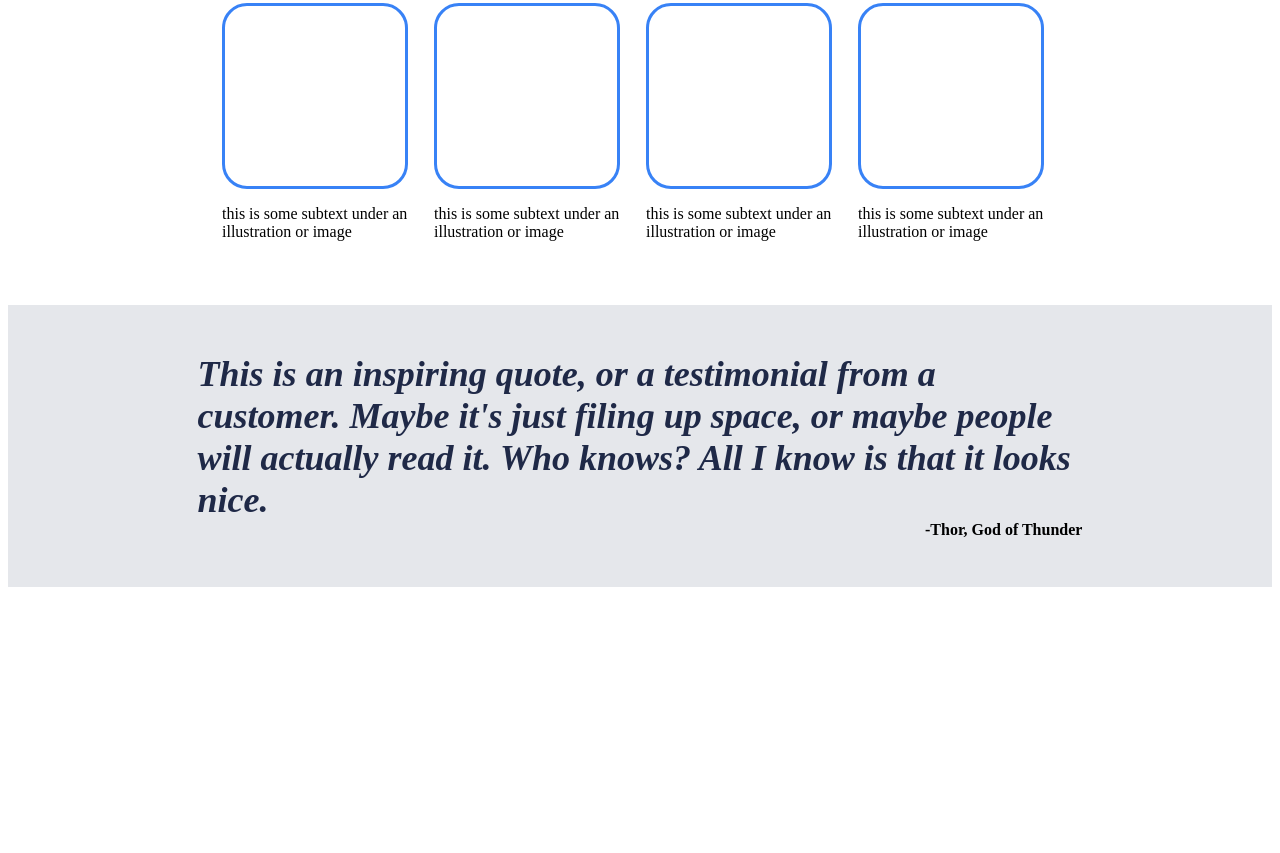
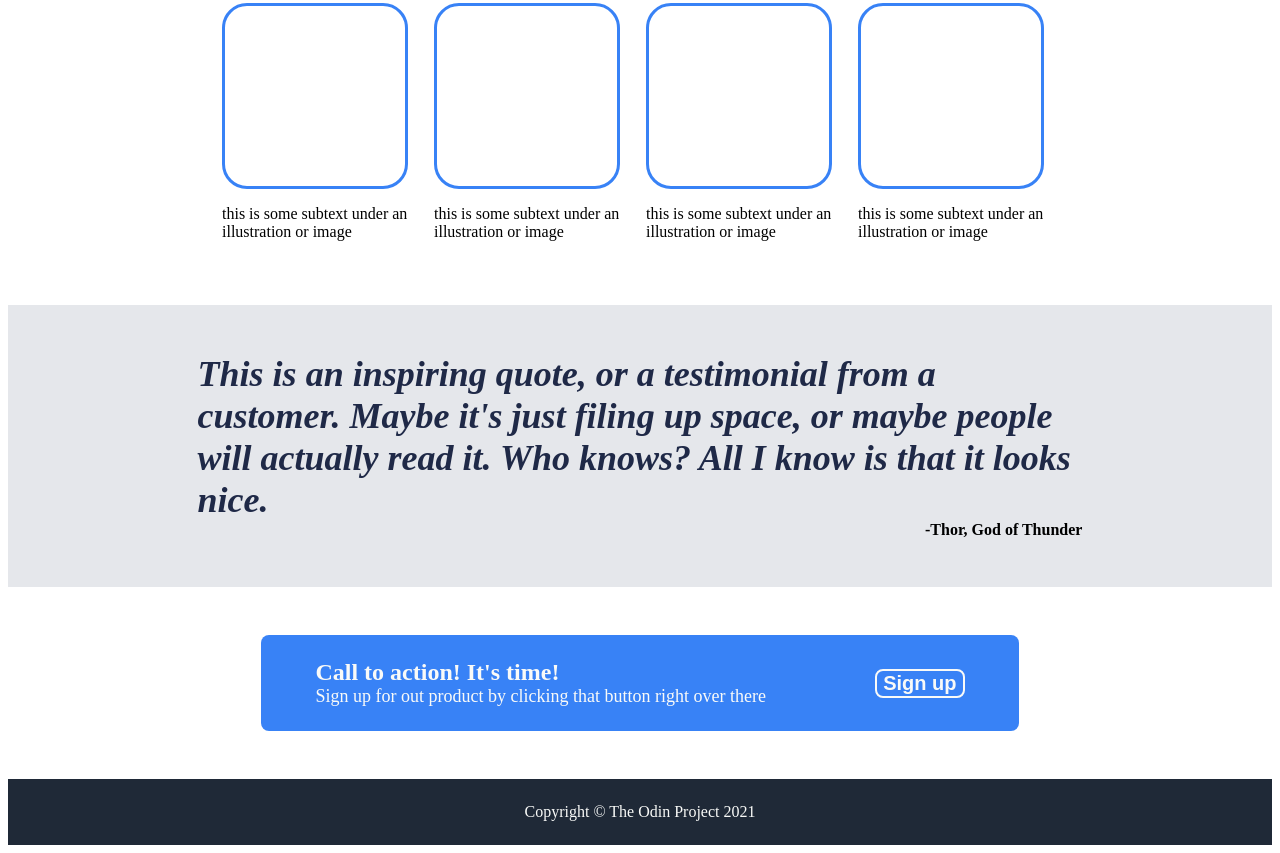
Before and after one commit to Ajraa/odin-landing_page, a plain HTML site: page index.html in a window 1280 px wide. Shown: the part 485-1338 px from the top of the page. Before the commit the page ends 1080 px from the top, so only its background shows below. Drawn offline with Linux system fonts and the light colour scheme.

Commit message:
Add footer

```diff
--- a/index.html
+++ b/index.html
@@ -79,5 +79,17 @@
         </div>
         <div class="quote-author">-Thor, God of Thunder</div>
     </div>
+
+    <div class="call">
+        <div class="text">
+            <div class="main-text">Call to action! It's time!</div>
+            <div class="subtext">Sign up for out product by clicking that button right over there</div>
+        </div>
+        <button>Sign up</button>
+    </div>
+
+    <div class="footer">
+        Copyright © The Odin Project 2021
+    </div>
 </body>
 </html>
--- a/style.css
+++ b/style.css
@@ -17,11 +17,11 @@ body {
 
 }
 
-.header, .hero {
+.header, .hero, .footer {
     background-color: #1F2937;
 }
 
-.header, .hero, .information, .quote {
+.header, .hero, .information, .quote, .call{
     padding-left: 15%;
     padding-right: 15%;
     padding-bottom: 48px;
@@ -91,6 +91,7 @@ a, .hero .hero-text p {
     display: flex;
     justify-content: center;
     gap: 12px;
+    flex-wrap: wrap;
 }
 
 .box-image {
@@ -131,3 +132,44 @@ a, .hero .hero-text p {
     align-self: flex-end;
     font-weight: bold;
 }
+
+.call {
+    background-color: #3882F6;
+    color: #F9FAF8;
+    display: flex;
+    width: 60%;
+    margin: 48px auto;
+    justify-content: space-around;
+    border-radius: 8px;
+    padding: 24px 0;
+    align-items: center;
+}
+
+.call .text .main-text {
+    font-size: 24px;
+    font-weight: 700;
+}
+
+.call .text .subtext {
+    font-size: 18px;
+}
+
+.call button {
+    border: 2px solid;
+    border-color: #F9FAF8;
+    border-radius: 8px;
+    background-color: #3882F6;
+    color: #F9FAF8;
+    font-size: 20px;
+    font-weight: 700;
+}
+
+.footer {
+    color: #F9FAF8;
+    margin: 0 auto;
+    width: 100%;
+    display: flex;
+    padding: 24px 0;
+    text-align: center;
+    justify-content: center;
+}
```
